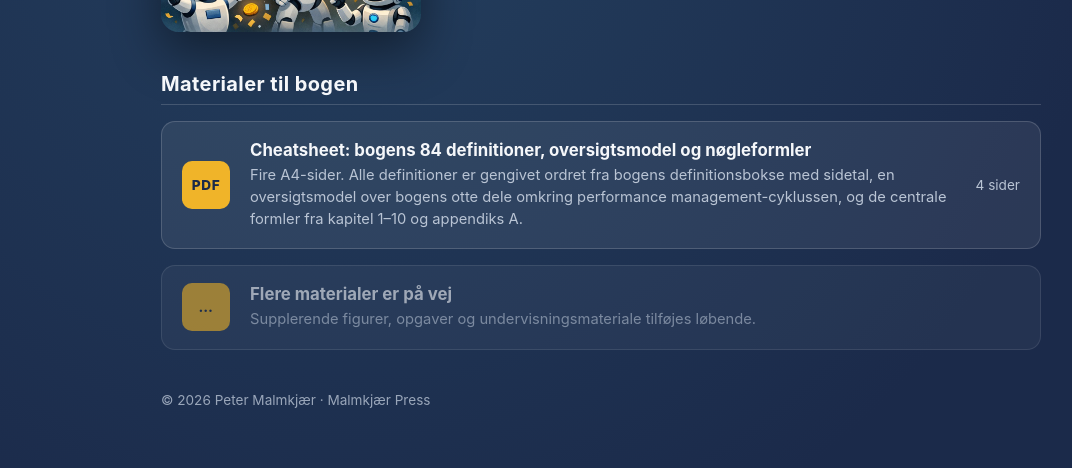
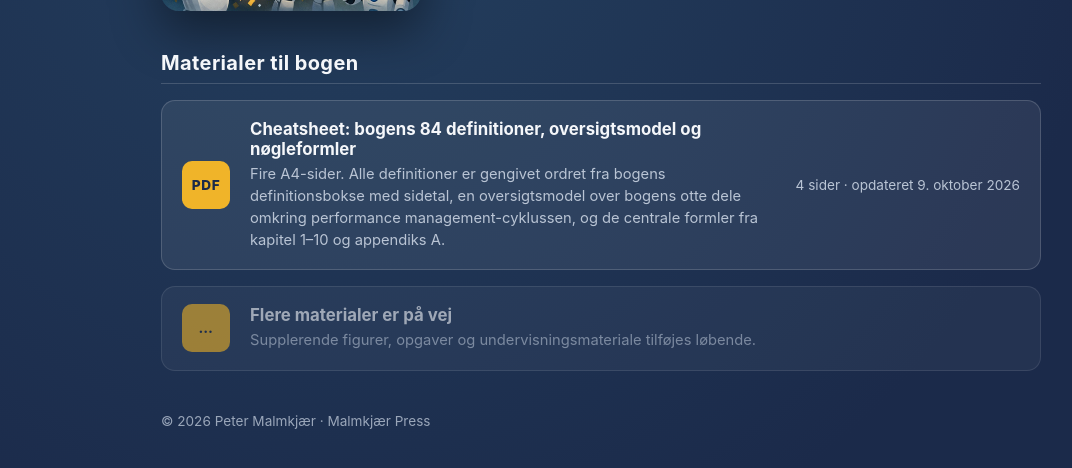
Before and after one commit to PeterMalmkjaer/performance-management-book-da, a plain HTML site: page index.html in a window 1280 px wide. Shown: the part 308-776 px from the top of the page, without its empty margins (39-1111 px from the left). Drawn offline with Linux system fonts and the light colour scheme.

Commit message:
Cheatsheet genbygget mod 1. udgave (661 s., 9. oktober 2026): sidetal og Def. 6.1 opdateret

```diff
--- a/index.html
+++ b/index.html
@@ -161,7 +161,7 @@
           <h3>Cheatsheet: bogens 84 definitioner, oversigtsmodel og nøgleformler</h3>
           <p>Fire A4-sider. Alle definitioner er gengivet ordret fra bogens definitionsbokse med sidetal, en oversigtsmodel over bogens otte dele omkring performance management-cyklussen, og de centrale formler fra kapitel 1–10 og appendiks A.</p>
         </div>
-        <div class="size">4 sider</div>
+        <div class="size">4 sider · opdateret 9. oktober 2026</div>
       </a>
 
       <div class="item coming">
```
Also changed, not shown: 1 other file.
